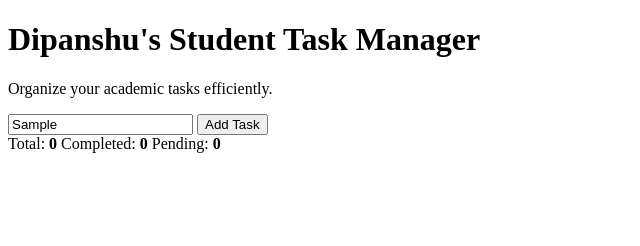
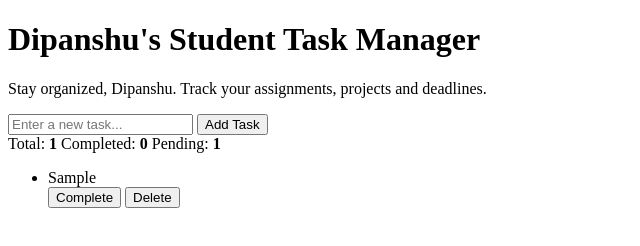
Before and after one commit to dipanshubhat810-netizen/Dipanshu-Student-Task-Manager, a plain HTML site: page index.html in a window 1280 px wide. Both pictures are taken after typing "Sample" into the empty fields and a click on the button "Add Task". Shown: the whole page, without its empty margins (0-640 px from the left). Drawn offline with Linux system fonts and the light colour scheme.

Commit message:
Add Enter key task submission feature

```diff
--- a/index.html
+++ b/index.html
@@ -13,7 +13,7 @@
 
         <header>
             <h1>Dipanshu's Student Task Manager</h1>
-            <p>Organize your academic tasks efficiently.</p>
+            <p><p>Stay organized, Dipanshu. Track your assignments, projects and deadlines.</p></p>
         </header>
 
         <div class="task-input">
--- a/script.js
+++ b/script.js
@@ -0,0 +1,103 @@
+let tasks = [];
+
+function addTask() {
+    const input = document.getElementById("taskInput");
+    const taskText = input.value.trim();
+
+    if (taskText === "") {
+        alert("Please enter a task.");
+        return;
+    }
+
+    const task = {
+        id: Date.now(),
+        title: taskText,
+        completed: false
+    };
+
+    tasks.push(task);
+
+    input.value = "";
+
+    renderTasks();
+}
+
+function toggleTask(id) {
+    tasks = tasks.map(task => {
+        if (task.id === id) {
+            return {
+                ...task,
+                completed: !task.completed
+            };
+        }
+
+        return task;
+    });
+
+    renderTasks();
+}
+
+function deleteTask(id) {
+    tasks = tasks.filter(task => task.id !== id);
+
+    renderTasks();
+}
+
+function renderTasks() {
+    const taskList = document.getElementById("taskList");
+
+    taskList.innerHTML = "";
+
+    tasks.forEach(task => {
+
+        const li = document.createElement("li");
+
+        li.className = task.completed
+            ? "task completed"
+            : "task";
+
+        li.innerHTML = `
+            <span>${task.title}</span>
+
+            <div class="task-actions">
+
+                <button
+                    class="complete-btn"
+                    onclick="toggleTask(${task.id})">
+                    ${task.completed ? "Undo" : "Complete"}
+                </button>
+
+                <button
+                    class="delete-btn"
+                    onclick="deleteTask(${task.id})">
+                    Delete
+                </button>
+
+            </div>
+        `;
+
+        taskList.appendChild(li);
+    });
+
+    updateSummary();
+}
+
+function updateSummary() {
+
+    const total = tasks.length;
+
+    const completed = tasks.filter(
+        task => task.completed
+    ).length;
+
+    const pending = total - completed;
+
+    document.getElementById("totalTasks").textContent = total;
+    document.getElementById("completedTasks").textContent = completed;
+    document.getElementById("pendingTasks").textContent = pending;
+    document.getElementById("taskInput").addEventListener("keypress", function(event) {
+    if (event.key === "Enter") {
+        addTask();
+    }
+});
+}
```
